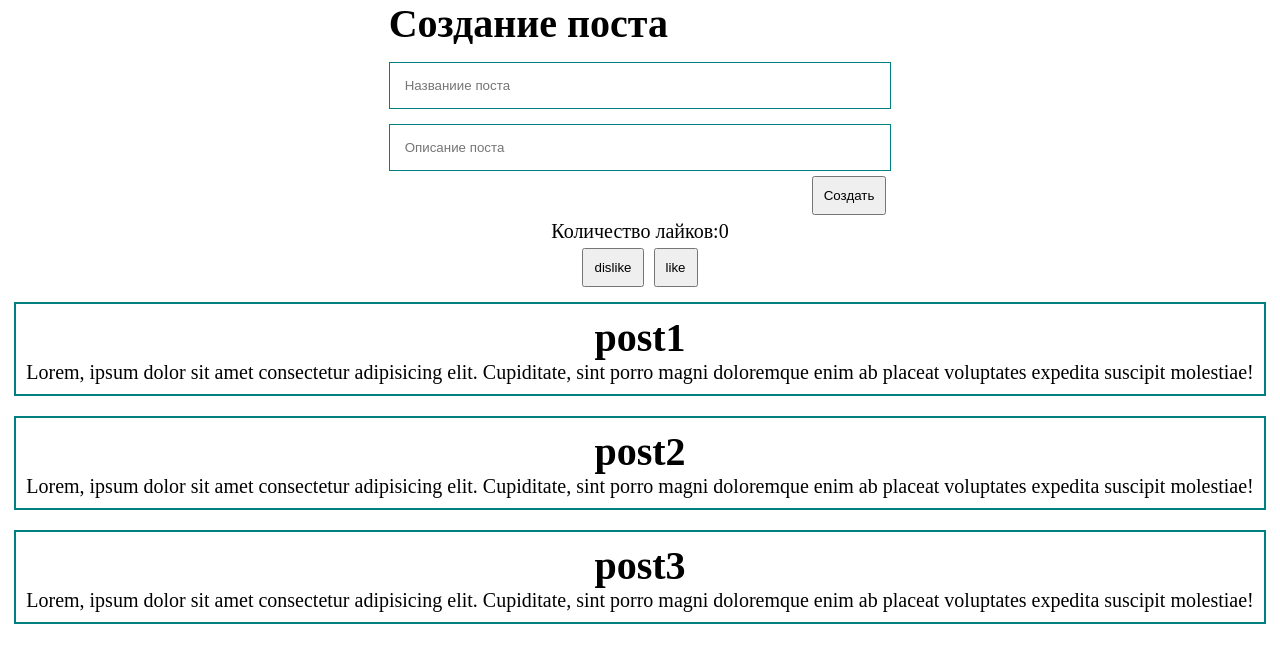
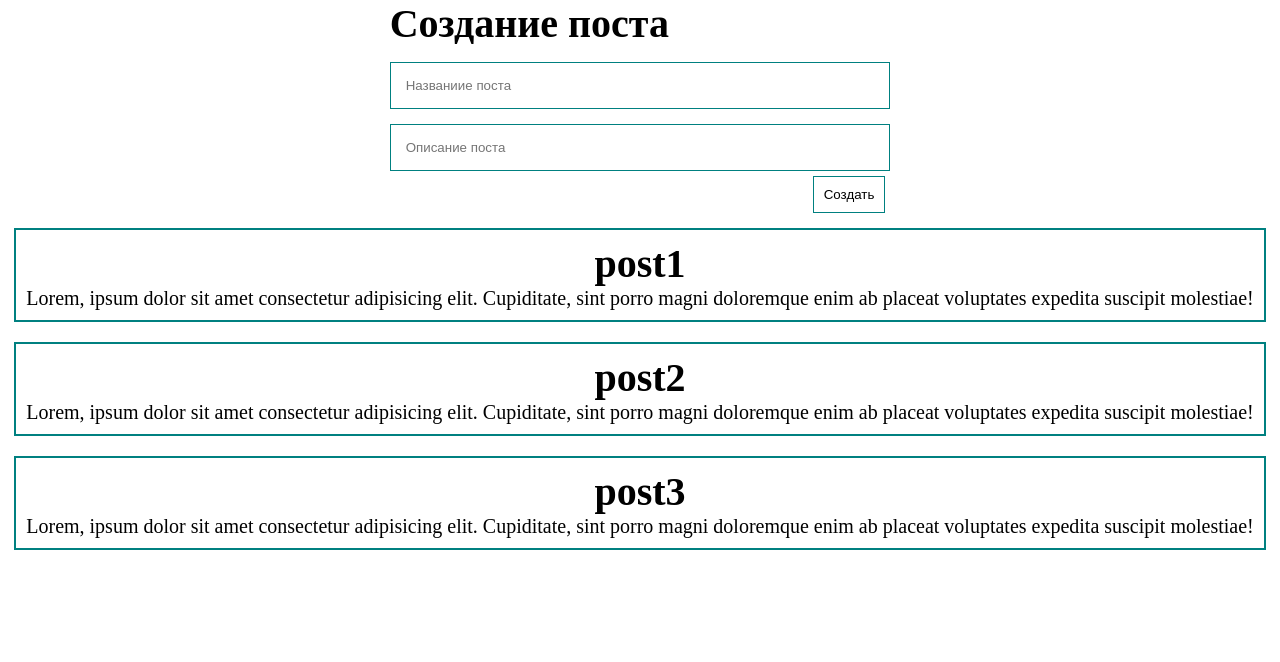
Before and after one commit to sseezov/vuetest, a Vue app: page / in a window 1280 px wide. Shown: the top 662 px of the page. Built offline with nearby package versions, Linux system fonts and the light colour scheme.

Commit message:
posts to components

```diff
--- a/src/App.vue
+++ b/src/App.vue
@@ -1,27 +1,17 @@
 <template>
   <div class="app">
-    <form action="">
-      <h1>Создание поста</h1>
-    <input type="text" class='input' placeholder="Названиие поста"/>
-    <input type="text" class='input' placeholder="Описание поста"/>
-    <button class="btn">Создать</button>
-    </form>
-    <div>Количество лайков:{{ likes }}</div>
-    <div class="likes">
-      <button class="btn" @click="like">like</button>
-      <button class="btn" @click="dislike">dislike</button>
-    </div>
-    <div class="posts" v-for="post in posts">
-      <div class="post">
-        <h1>{{ post.title }}</h1>
-        <p>{{ post.content }}</p>
-      </div>
-    </div>
+    <post-form @create="createPost" />
+    <post-list :posts="posts" />
   </div>
 </template>
 
 <script>
+import PostForm from "@/components/PostForm";
+import PostList from "@/components/PostList";
+
 export default {
+  components: { PostList, PostForm },
+
   data() {
     return {
       likes: 0,
@@ -29,30 +19,24 @@ export default {
         {
           id: 1,
           title: "post1",
-          content:
-            "Lorem, ipsum dolor sit amet consectetur adipisicing elit. Cupiditate, sint porro magni doloremque enim ab placeat voluptates expedita suscipit molestiae!",
+          body: "Lorem, ipsum dolor sit amet consectetur adipisicing elit. Cupiditate, sint porro magni doloremque enim ab placeat voluptates expedita suscipit molestiae!",
         },
         {
           id: 2,
           title: "post2",
-          content:
-            "Lorem, ipsum dolor sit amet consectetur adipisicing elit. Cupiditate, sint porro magni doloremque enim ab placeat voluptates expedita suscipit molestiae!",
+          body: "Lorem, ipsum dolor sit amet consectetur adipisicing elit. Cupiditate, sint porro magni doloremque enim ab placeat voluptates expedita suscipit molestiae!",
         },
         {
           id: 3,
           title: "post3",
-          content:
-            "Lorem, ipsum dolor sit amet consectetur adipisicing elit. Cupiditate, sint porro magni doloremque enim ab placeat voluptates expedita suscipit molestiae!",
+          body: "Lorem, ipsum dolor sit amet consectetur adipisicing elit. Cupiditate, sint porro magni doloremque enim ab placeat voluptates expedita suscipit molestiae!",
         },
       ],
     };
   },
   methods: {
-    like() {
-      this.likes++;
-    },
-    dislike() {
-      this.likes--;
+    createPost(post) {
+      this.posts.push(post);
     },
   },
 };
@@ -73,28 +57,4 @@ export default {
 
   flex-direction: column;
 }
-
-
-
-.posts {
-  text-align: center;
-}
-
-.post {
-  border: 2px solid teal;
-  padding: 10px;
-  margin: 10px;
-}
-.input{
-  width: 100%;
-  border: 1px solid teal;
-  padding: 15px;
-  margin-top: 15px;
-}
-.btn{
-  margin: 5px;
-  padding: 10px;
-  float: right;
-}
-
 </style>
--- /dev/null
+++ b/src/components/PostForm.vue
@@ -0,0 +1,58 @@
+<template>
+  <form @submit.prevent>
+    <h1>Создание поста</h1>
+    <input
+      v-model="post.title"
+      type="text"
+      class="input"
+      placeholder="Названиие поста"
+    />
+    <input
+      v-model="post.body"
+      type="text"
+      class="input"
+      placeholder="Описание поста"
+    />
+    <button class="btn" @click="createPost">Создать</button>
+  </form>
+</template>
+
+<script>
+export default {
+  data() {
+    return {
+      post: {
+        title: "",
+        body: "",
+      },
+    };
+  },
+  methods: {
+    createPost() {
+      this.post.id = Date.now();
+      this.$emit("create", this.post);
+      this.post = {
+        title: "",
+        body: "",
+      };
+    },
+  },
+};
+</script>
+
+<style scoped>
+.input {
+  width: 100%;
+  border: 1px solid teal;
+  padding: 15px;
+  margin-top: 15px;
+}
+.btn {
+  margin: 5px;
+  padding: 10px;
+  float: right;
+  background: none;
+  border: 1px solid teal;
+  cursor: pointer;
+}
+</style>
--- /dev/null
+++ b/src/components/PostList.vue
@@ -0,0 +1,31 @@
+<template>
+  <div class="posts" v-for="post in posts">
+    <div class="post">
+      <h1>{{ post.title }}</h1>
+      <p>{{ post.body }}</p>
+    </div>
+  </div>
+</template>
+
+<script>
+export default {
+  props: {
+    posts: {
+      type: Array,
+      required: true,
+    },
+  },
+};
+</script>
+
+<style scoped>
+.posts {
+  text-align: center;
+}
+
+.post {
+  border: 2px solid teal;
+  padding: 10px;
+  margin: 10px;
+}
+</style>
```
